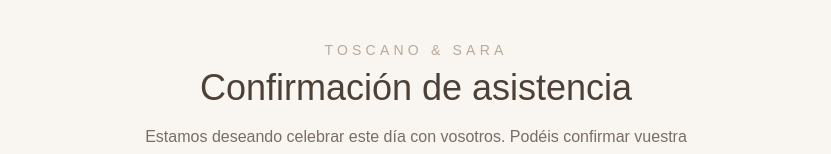
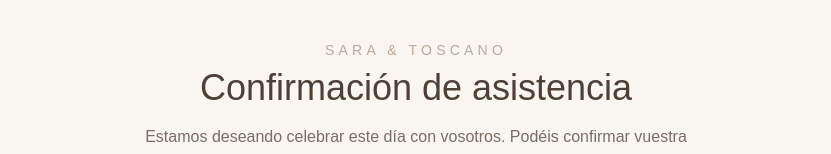
Before and after one commit to MiguelRico/boda-toscano-sara, a React (Vite) app: page /rsvp in a window 1280 px wide. Shown: the top 154 px of the page, without its empty margins (224-1055 px from the left). Built offline with nearby package versions, Linux system fonts and the light colour scheme.

Commit message:
Some fixes

```diff
--- a/index.html
+++ b/index.html
@@ -4,7 +4,7 @@
     <meta charset="UTF-8" />
     <link rel="icon" type="image/svg+xml" href="/favicon.svg" />
     <meta name="viewport" content="width=device-width, initial-scale=1.0" />
-    <title>boda-toscano-sara</title>
+    <title>boda-sara-toscano</title>
   </head>
   <body>
     <div id="root"></div>
--- a/src/pages/RsvpPage.jsx
+++ b/src/pages/RsvpPage.jsx
@@ -367,7 +367,7 @@ export default function ConfirmationPage() {
       <div className="mx-auto max-w-3xl">
         <div className="mb-10 text-center">
           <p className="mb-2 text-sm uppercase tracking-[0.3em] text-[#b8a999]">
-            Toscano & Sara
+            Sara & Toscano
           </p>
 
           <h1 className="mb-4 text-4xl font-light text-[#4d4036]">
--- a/src/pages/WeddingLandingPage.jsx
+++ b/src/pages/WeddingLandingPage.jsx
@@ -15,7 +15,7 @@ export default function WeddingLandingPage() {
           </p>
 
           <h1 className="text-5xl md:text-7xl font-light leading-tight text-[#6f5b4b]">
-            Toscano <span className="mx-2">&</span> Sara
+            Sara <span className="mx-2">&</span> Toscano
           </h1>
 
           <div className="w-24 h-[1px] bg-[#cdb8a3] my-8" />
```
Also changed, not shown: 1 other file (tests, documents, lock files or other folders).
